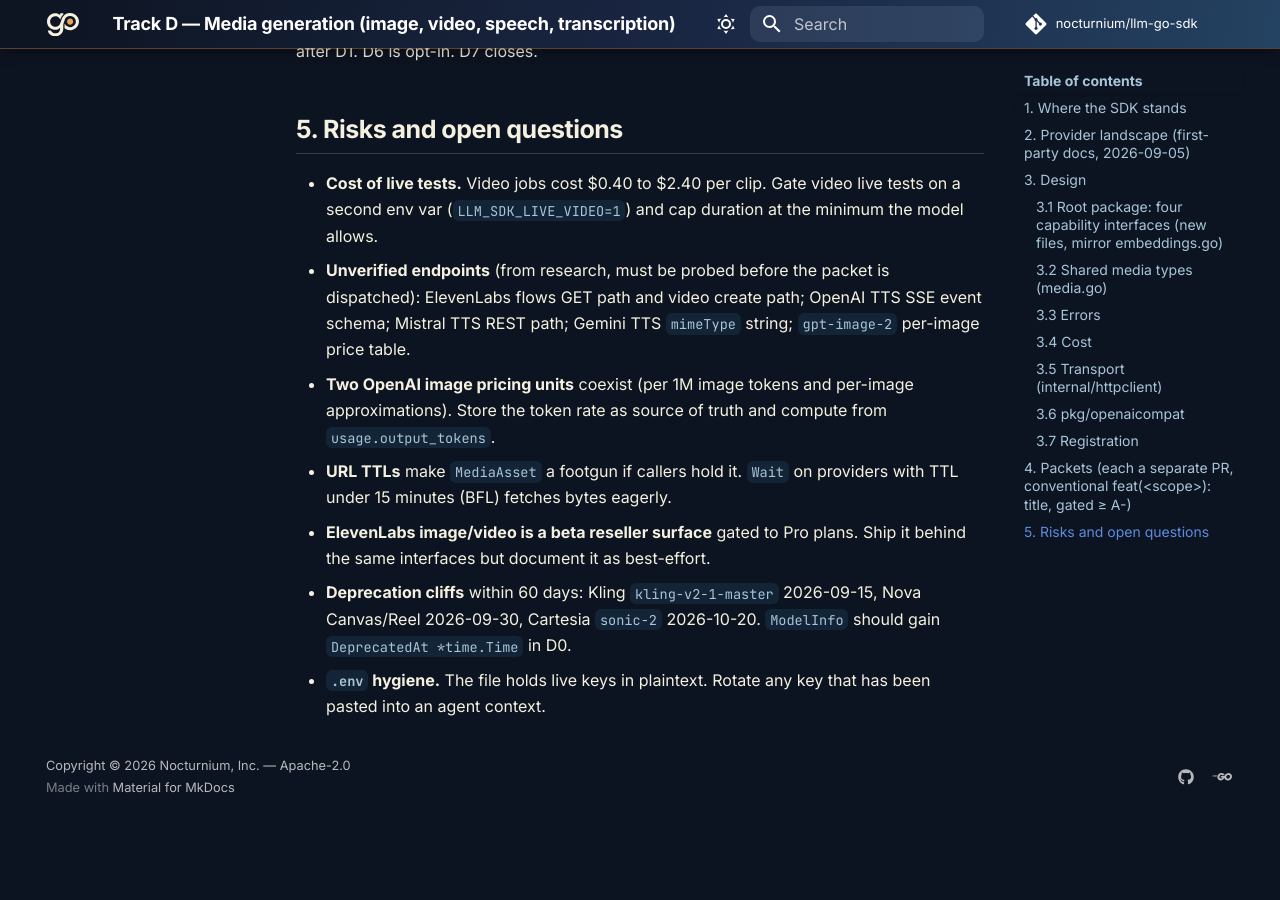
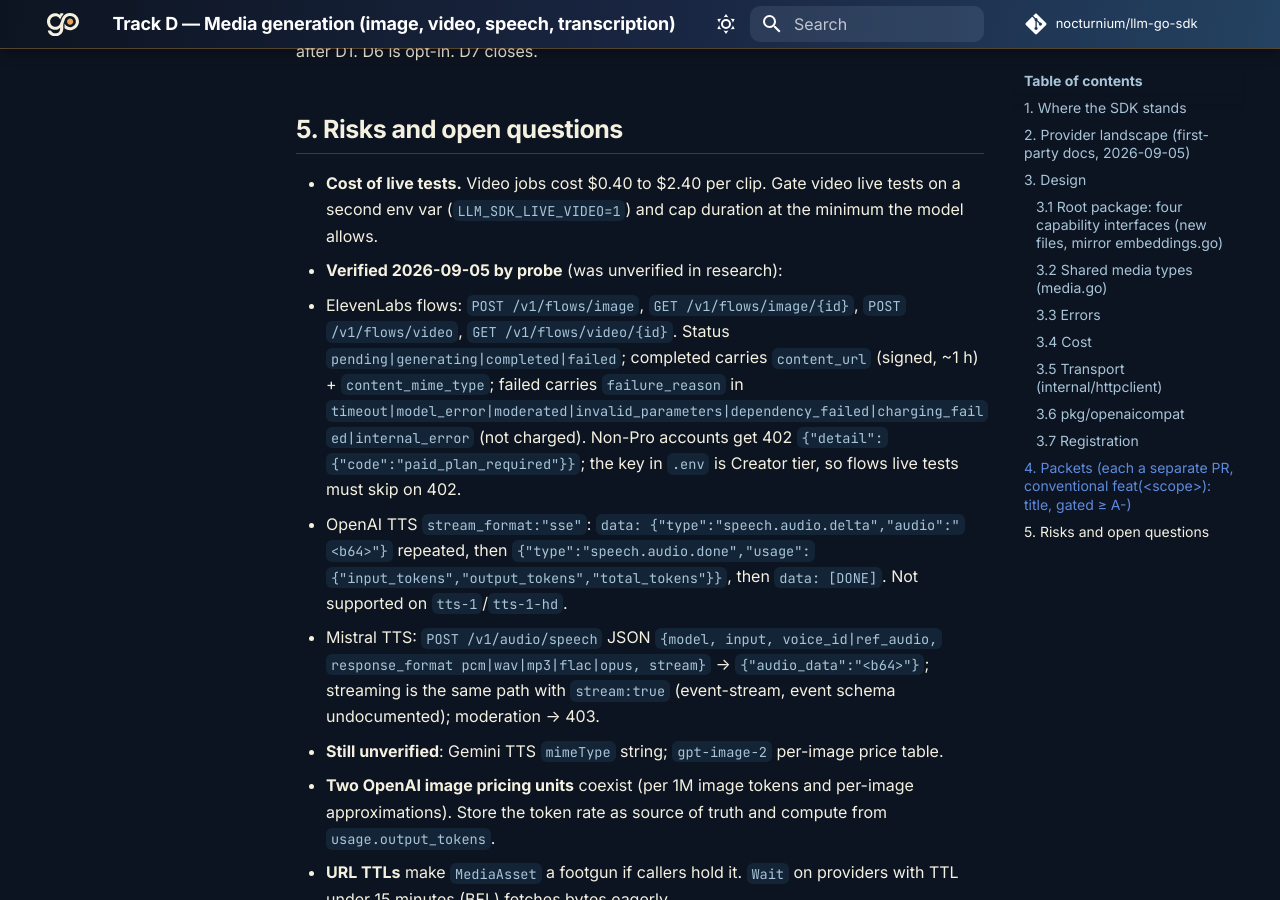
Before and after one commit to nocturnium/llm-go-sdk, an MkDocs documentation site: the page built from docs/track-d-media-generation.md, in a window 1280 px wide and 900 px high, scrolled down 8946 px. Built offline with MkDocs 1.6.1 and Material for MkDocs 9.7.7, drawn with Linux system fonts in a browser that asks for light colours; comment, search, counter and statistics services are not loaded; before the commit the page ends 9756 px from its top, so only the background shows below that.

Commit message:
docs(roadmap): record verified media endpoint probes for Track D

```diff
--- a/docs/track-d-media-generation.md
+++ b/docs/track-d-media-generation.md
@@ -191,9 +191,20 @@ D6 is opt-in. D7 closes.
 
 - **Cost of live tests.** Video jobs cost $0.40 to $2.40 per clip. Gate video live tests on a second
   env var (`LLM_SDK_LIVE_VIDEO=1`) and cap duration at the minimum the model allows.
-- **Unverified endpoints** (from research, must be probed before the packet is dispatched):
-  ElevenLabs flows GET path and video create path; OpenAI TTS SSE event schema; Mistral TTS REST
-  path; Gemini TTS `mimeType` string; `gpt-image-2` per-image price table.
+- **Verified 2026-09-05 by probe** (was unverified in research):
+  - ElevenLabs flows: `POST /v1/flows/image`, `GET /v1/flows/image/{id}`, `POST /v1/flows/video`,
+    `GET /v1/flows/video/{id}`. Status `pending|generating|completed|failed`; completed carries
+    `content_url` (signed, ~1 h) + `content_mime_type`; failed carries `failure_reason` in
+    `timeout|model_error|moderated|invalid_parameters|dependency_failed|charging_failed|internal_error`
+    (not charged). Non-Pro accounts get 402 `{"detail":{"code":"paid_plan_required"}}`; the key in
+    `.env` is Creator tier, so flows live tests must skip on 402.
+  - OpenAI TTS `stream_format:"sse"`: `data: {"type":"speech.audio.delta","audio":"<b64>"}` repeated,
+    then `{"type":"speech.audio.done","usage":{"input_tokens","output_tokens","total_tokens"}}`,
+    then `data: [DONE]`. Not supported on `tts-1`/`tts-1-hd`.
+  - Mistral TTS: `POST /v1/audio/speech` JSON `{model, input, voice_id|ref_audio, response_format
+    pcm|wav|mp3|flac|opus, stream}` → `{"audio_data":"<b64>"}`; streaming is the same path with
+    `stream:true` (event-stream, event schema undocumented); moderation → 403.
+- **Still unverified**: Gemini TTS `mimeType` string; `gpt-image-2` per-image price table.
 - **Two OpenAI image pricing units** coexist (per 1M image tokens and per-image approximations).
   Store the token rate as source of truth and compute from `usage.output_tokens`.
 - **URL TTLs** make `MediaAsset` a footgun if callers hold it. `Wait` on providers with TTL under
```
